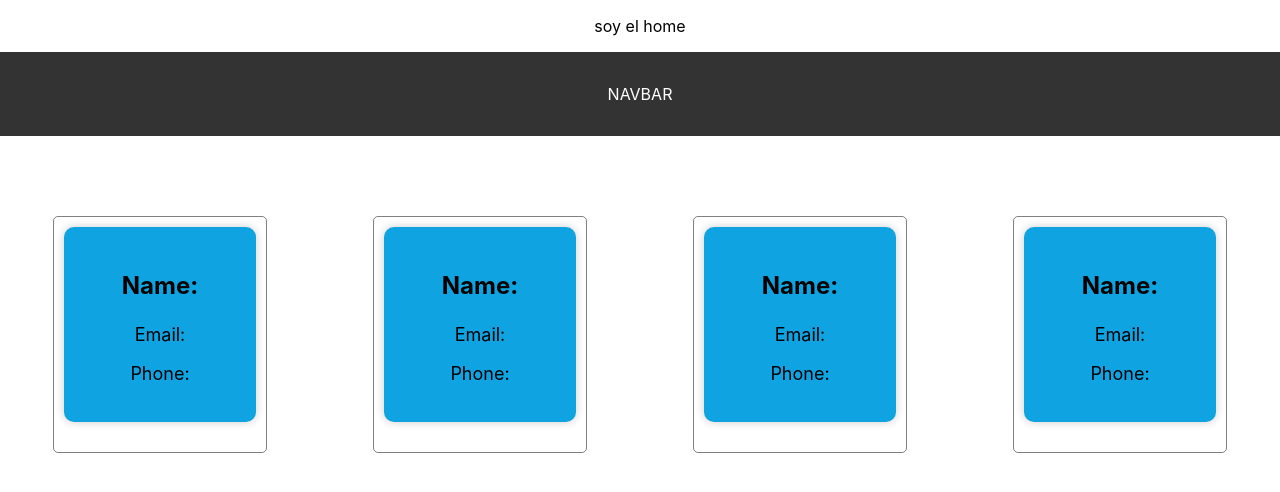
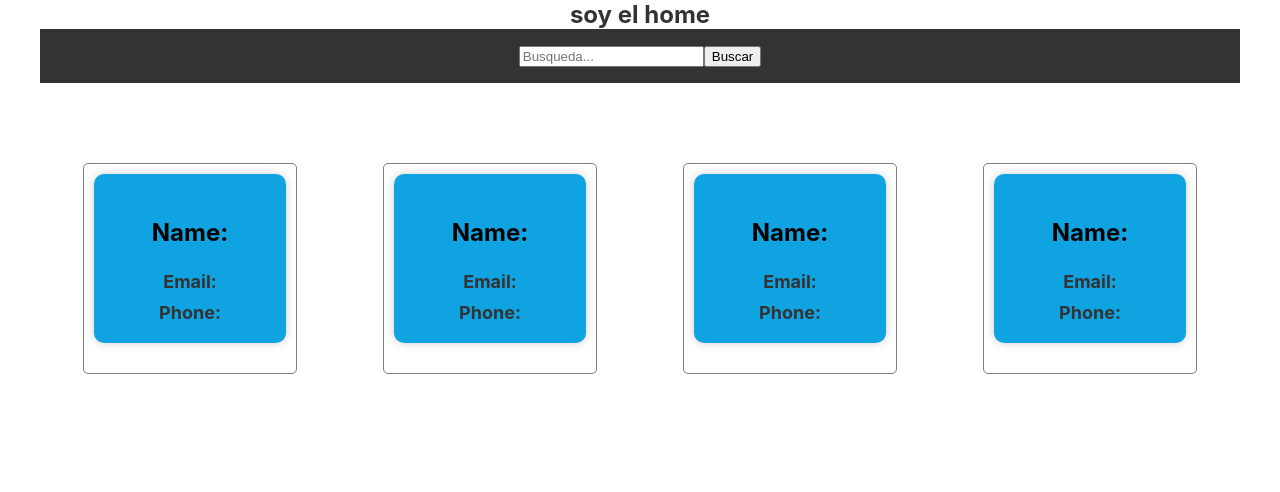
Before and after one commit to Caelamb/SPA_demo, a React (Create React App) app in the folder client/: page / in a window 1280 px wide. Shown: the top 492 px of the page. Built offline with nearby package versions, Linux system fonts and the light colour scheme.

Commit message:
09 commit

```diff
--- a/client/src/components/navbar/Navbar.jsx
+++ b/client/src/components/navbar/Navbar.jsx
@@ -4,7 +4,10 @@ import styles from "../../components/navbar/navbar.module.css";
 const Navbar = () => {
   return (
     <div className={styles.navbar}>
-      <p>NAVBAR</p>
+      <form>
+        <input placeholder='Busqueda...'/>
+        <button>Buscar</button>
+      </form>
     </div>
   )
 }
--- a/client/src/index.js
+++ b/client/src/index.js
@@ -4,13 +4,17 @@ import './index.css';
 import App from './App';
 import reportWebVitals from './reportWebVitals';
 import { BrowserRouter } from "react-router-dom";
+import { Provider } from "react-redux";
+import { store } from "../src/redux/store";
 
 const root = ReactDOM.createRoot(document.getElementById('root'));
 root.render(
   <React.StrictMode>
-    <BrowserRouter>
-      <App />
-    </BrowserRouter>
+    <Provider store={store}>
+     <BrowserRouter>
+       <App />
+     </BrowserRouter>
+    </Provider>
   </React.StrictMode>
 );
 
--- /dev/null
+++ b/client/src/redux/actions/index.js
@@ -0,0 +1,13 @@
+import axios from "axios";
+
+export const GET_USERS = "GET_USERS";
+
+export const getUsers = () => {
+    return async (dispatch) => {
+        const response = (await axios.get("https://jsonplaceholder.typicode.com/users")).data;
+        return dispatch({
+            type: "GET_USERS",
+            payload: response
+        })
+    }
+};
--- /dev/null
+++ b/client/src/redux/reducer/index.js
@@ -0,0 +1,19 @@
+import {GET_USERS} from "../actions";
+
+let initialState = {
+    allUsers: {}
+};
+
+const rootReducer = (state=initialState, action) => {
+    switch(action.type){
+        case GET_USERS:
+            return {
+                ...state,//siempre devolver todo el estado y despues modificar lo que queramos
+                allUsers: action.payload,
+            }
+        default:
+            return state;
+    }
+};
+
+export default rootReducer;
--- /dev/null
+++ b/client/src/redux/store/index.js
@@ -0,0 +1,6 @@
+import { applyMiddleware, createStore } from "redux";
+import { composeWithDevTools } from "redux-devtools-extension";
+import thunk from "redux-thunk";
+import rootReducer from "../reducer";
+
+export const store = createStore(rootReducer, composeWithDevTools(applyMiddleware(thunk)));
--- a/client/src/views/home/Home.jsx
+++ b/client/src/views/home/Home.jsx
@@ -1,13 +1,13 @@
 import React from 'react'
-import "./home.module.css";
+import styles from "./home.module.css";
 
 import Navbar from "../../components/navbar/Navbar";
 import Cards from '../../components/cards/Cards';
 
 const Home = () => {
   return (
-    <div>
-      <p>soy el home</p>
+    <div className={styles.container}>
+      <p className={styles.heading}>soy el home</p>
       <Navbar />
       <Cards />
     </div>
--- a/client/src/views/home/home.module.css
+++ b/client/src/views/home/home.module.css
@@ -0,0 +1,16 @@
+/* Estilos para el componente Home */
+
+/* Estilos para el contenedor principal */
+.container {
+    max-width: 1200px;
+    margin: 0 auto;
+    padding: 0 16px;
+  }
+
+  /* Estilos para el párrafo "soy el home" */
+p {
+    font-size: 24px;
+    font-weight: bold;
+    color: #333;
+    margin: 0;
+  }
```
